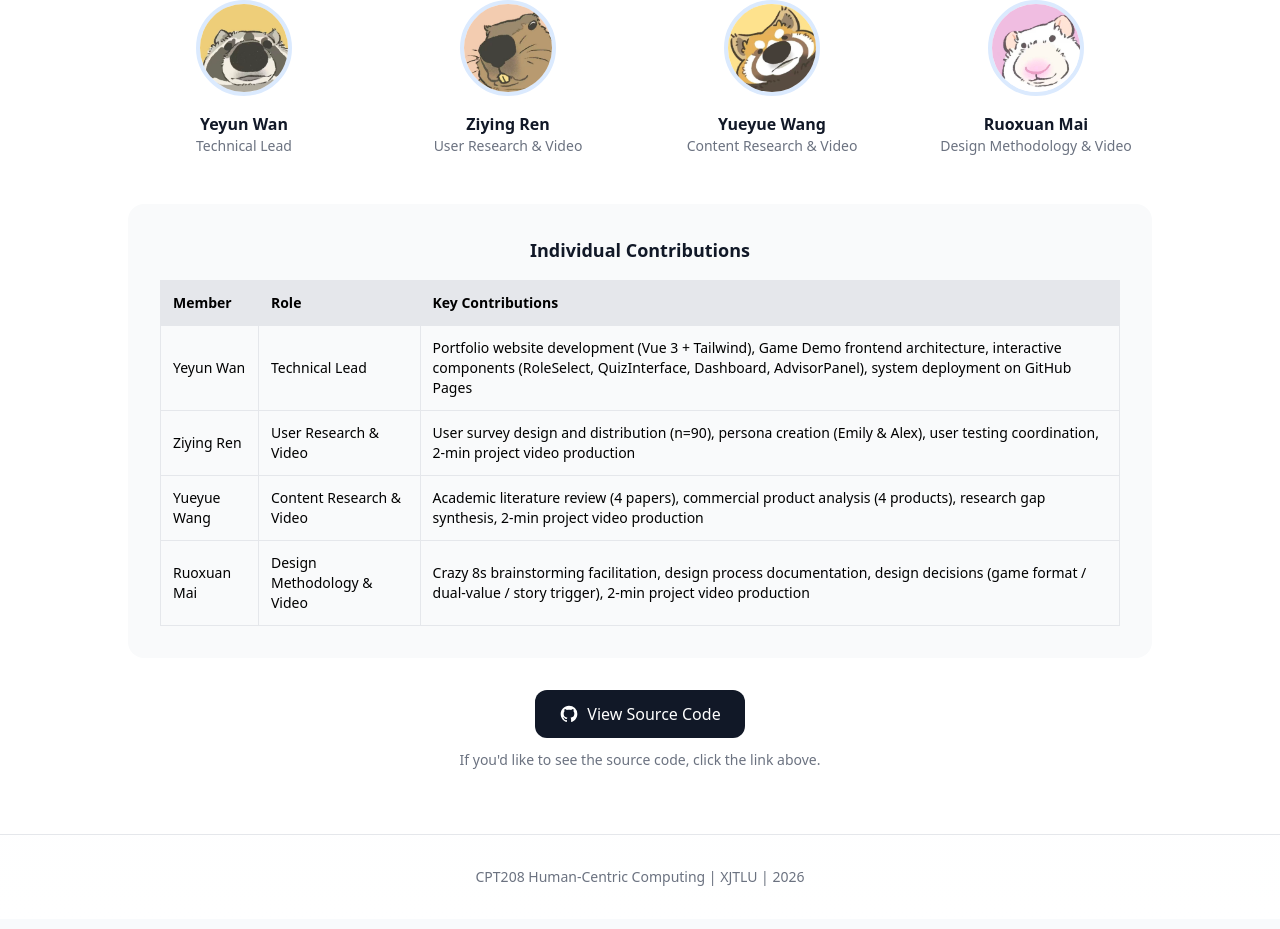
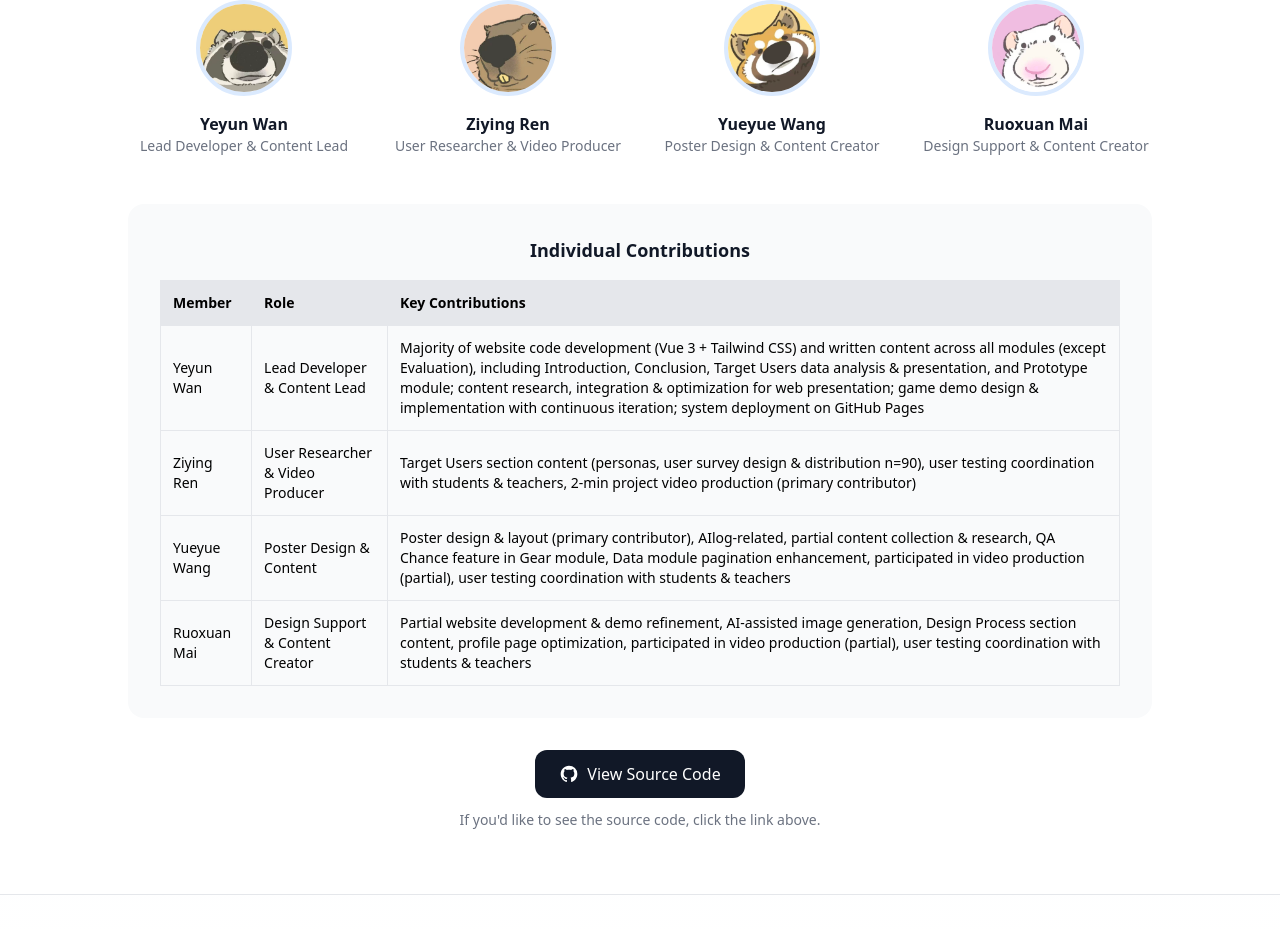
Before and after one commit to maimaimai084/CPT208-B2-4, a Vue app: page / in a window 1280 px wide. Shown: the part 1308-2237 px from the top of the page. Built offline with nearby package versions, Linux system fonts and the light colour scheme.

Commit message:
Update team member roles and contributions on Home page

```diff
--- a/src/views/Home.vue
+++ b/src/views/Home.vue
@@ -123,7 +123,7 @@
               <img src="/images/team/wyy.jpg" alt="Yeyun Wan" class="w-full h-full object-cover">
             </div>
             <h3 class="font-bold text-gray-900">Yeyun Wan</h3>
-            <p class="text-sm text-gray-500">Technical Lead</p>
+            <p class="text-sm text-gray-500">Lead Developer & Content Lead</p>
           </div>
 
           <!-- Team Member 2: Ziying Ren -->
@@ -132,7 +132,7 @@
               <img src="/images/team/rzy.jpg" alt="Ziying Ren" class="w-full h-full object-cover">
             </div>
             <h3 class="font-bold text-gray-900">Ziying Ren</h3>
-            <p class="text-sm text-gray-500">User Research & Video</p>
+            <p class="text-sm text-gray-500">User Researcher & Video Producer</p>
           </div>
 
           <!-- Team Member 3: Yueyue Wang -->
@@ -141,7 +141,7 @@
               <img src="/images/team/wyy2.jpg" alt="Yueyue Wang" class="w-full h-full object-cover">
             </div>
             <h3 class="font-bold text-gray-900">Yueyue Wang</h3>
-            <p class="text-sm text-gray-500">Content Research & Video</p>
+            <p class="text-sm text-gray-500">Poster Design & Content Creator</p>
           </div>
 
           <!-- Team Member 4: Ruoxuan Mai -->
@@ -150,7 +150,7 @@
               <img src="/images/team/mrx.jpg" alt="Ruoxuan Mai" class="w-full h-full object-cover">
             </div>
             <h3 class="font-bold text-gray-900">Ruoxuan Mai</h3>
-            <p class="text-sm text-gray-500">Design Methodology & Video</p>
+            <p class="text-sm text-gray-500">Design Support & Content Creator</p>
           </div>
         </div>
 
@@ -169,23 +169,23 @@
               <tbody>
                 <tr class="hover:bg-blue-50/50 transition-colors">
                   <td class="p-3 border font-medium">Yeyun Wan</td>
-                  <td class="p-3 border">Technical Lead</td>
-                  <td class="p-3 border">Portfolio website development (Vue 3 + Tailwind), Game Demo frontend architecture, interactive components (RoleSelect, QuizInterface, Dashboard, AdvisorPanel), system deployment on GitHub Pages</td>
+                  <td class="p-3 border">Lead Developer & Content Lead</td>
+                  <td class="p-3 border">Majority of website code development (Vue 3 + Tailwind CSS) and written content across all modules (except Evaluation), including Introduction, Conclusion, Target Users data analysis & presentation, and Prototype module; content research, integration & optimization for web presentation; game demo design & implementation with continuous iteration; system deployment on GitHub Pages</td>
                 </tr>
                 <tr class="even:bg-gray-50 hover:bg-blue-50/50 transition-colors">
                   <td class="p-3 border font-medium">Ziying Ren</td>
-                  <td class="p-3 border">User Research & Video</td>
-                  <td class="p-3 border">User survey design and distribution (n=90), persona creation (Emily & Alex), user testing coordination, 2-min project video production</td>
+                  <td class="p-3 border">User Researcher & Video Producer</td>
+                  <td class="p-3 border">Target Users section content (personas, user survey design & distribution n=90), user testing coordination with students & teachers, 2-min project video production (primary contributor)</td>
                 </tr>
                 <tr class="hover:bg-blue-50/50 transition-colors">
                   <td class="p-3 border font-medium">Yueyue Wang</td>
-                  <td class="p-3 border">Content Research & Video</td>
-                  <td class="p-3 border">Academic literature review (4 papers), commercial product analysis (4 products), research gap synthesis, 2-min project video production</td>
+                  <td class="p-3 border">Poster Design & Content</td>
+                  <td class="p-3 border">Poster design & layout (primary contributor), AIlog-related, partial content collection & research, QA Chance feature in Gear module, Data module pagination enhancement, participated in video production (partial), user testing coordination with students & teachers</td>
                 </tr>
                 <tr class="even:bg-gray-50 hover:bg-blue-50/50 transition-colors">
                   <td class="p-3 border font-medium">Ruoxuan Mai</td>
-                  <td class="p-3 border">Design Methodology & Video</td>
-                  <td class="p-3 border">Crazy 8s brainstorming facilitation, design process documentation, design decisions (game format / dual-value / story trigger), 2-min project video production</td>
+                  <td class="p-3 border">Design Support & Content Creator</td>
+                  <td class="p-3 border">Partial website development & demo refinement, AI-assisted image generation, Design Process section content, profile page optimization, participated in video production (partial), user testing coordination with students & teachers</td>
                 </tr>
               </tbody>
             </table>
```
